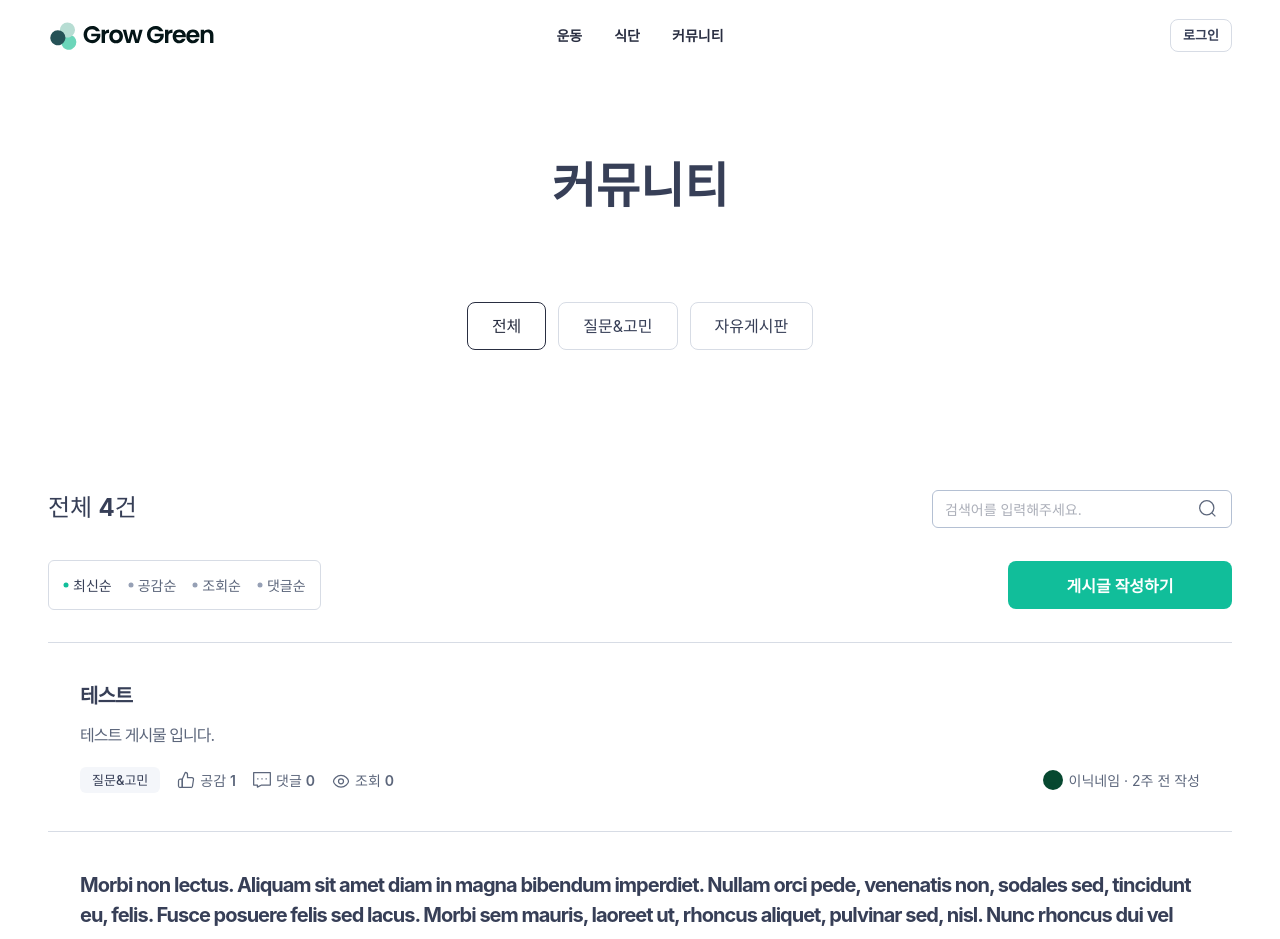
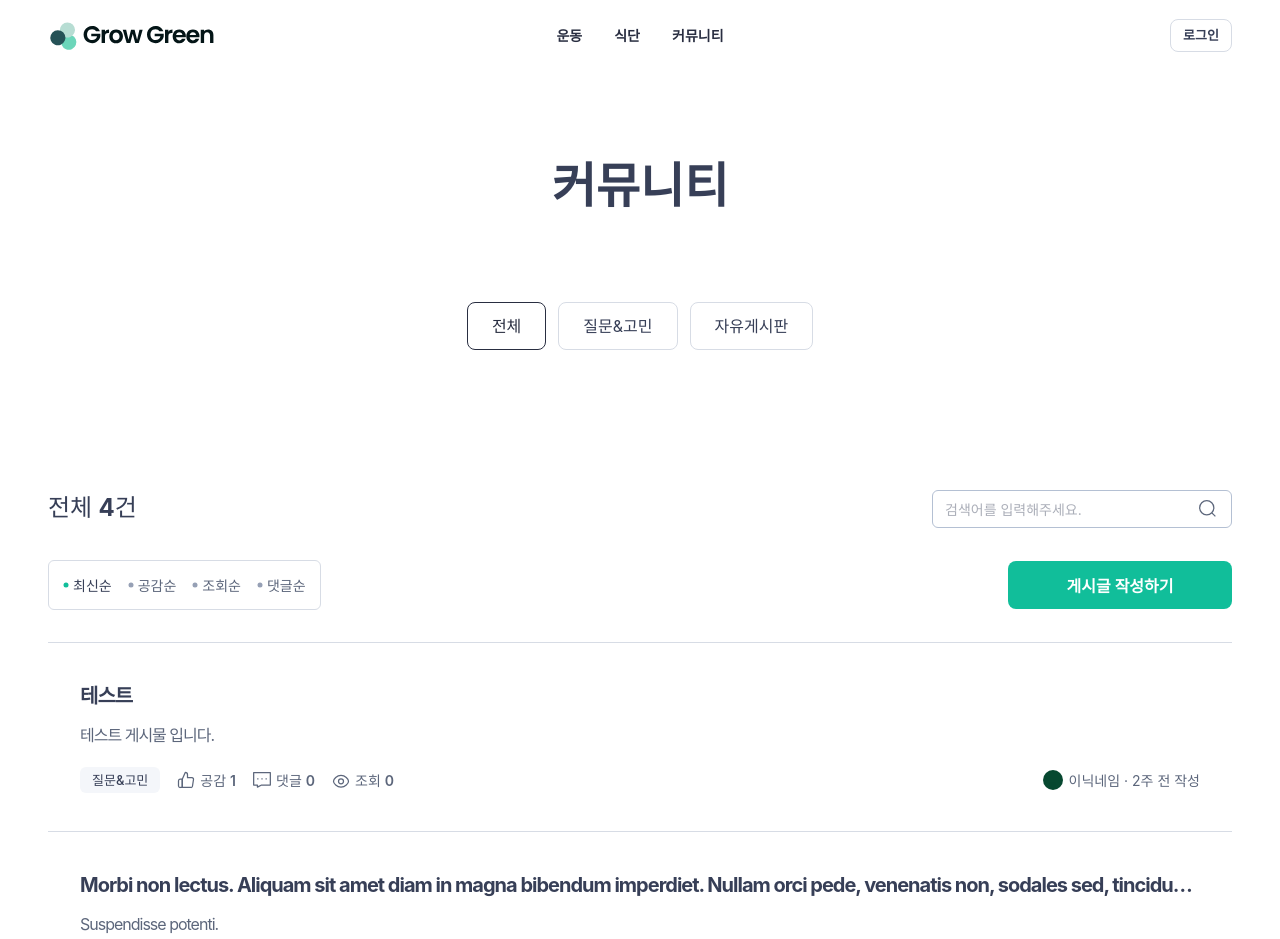
Before and after one commit to ijyan/project-growgreen, a React (Create React App) app: page /community in a window 1280 px wide. Shown: the top 939 px of the page. Built offline with nearby package versions, Linux system fonts and the light colour scheme; data requests are answered from the project's data file.

Commit message:
Modify: ellipsis 수정

```diff
--- a/src/components/Card/index.Style.tsx
+++ b/src/components/Card/index.Style.tsx
@@ -38,8 +38,6 @@ export const Title = styled.h3`
   overflow: hidden;
   ${common.ellipsis}
   -webkit-line-clamp: 2;
-  display: -webkit-box;
-  -webkit-box-orient: vertical;
   margin: 0 0 8rem;
 `;
 
--- a/src/styles/theme.ts
+++ b/src/styles/theme.ts
@@ -205,8 +205,11 @@ export const common = {
     }
   `,
   ellipsis: `
+    overflow: hidden;
     text-overflow: ellipsis;
-    overflow: hidden;
+    display: -webkit-box;
+    -webkit-line-clamp: 1;
+    -webkit-box-orient: vertical;
   `,
   blind: `
     overflow: hidden;
```
